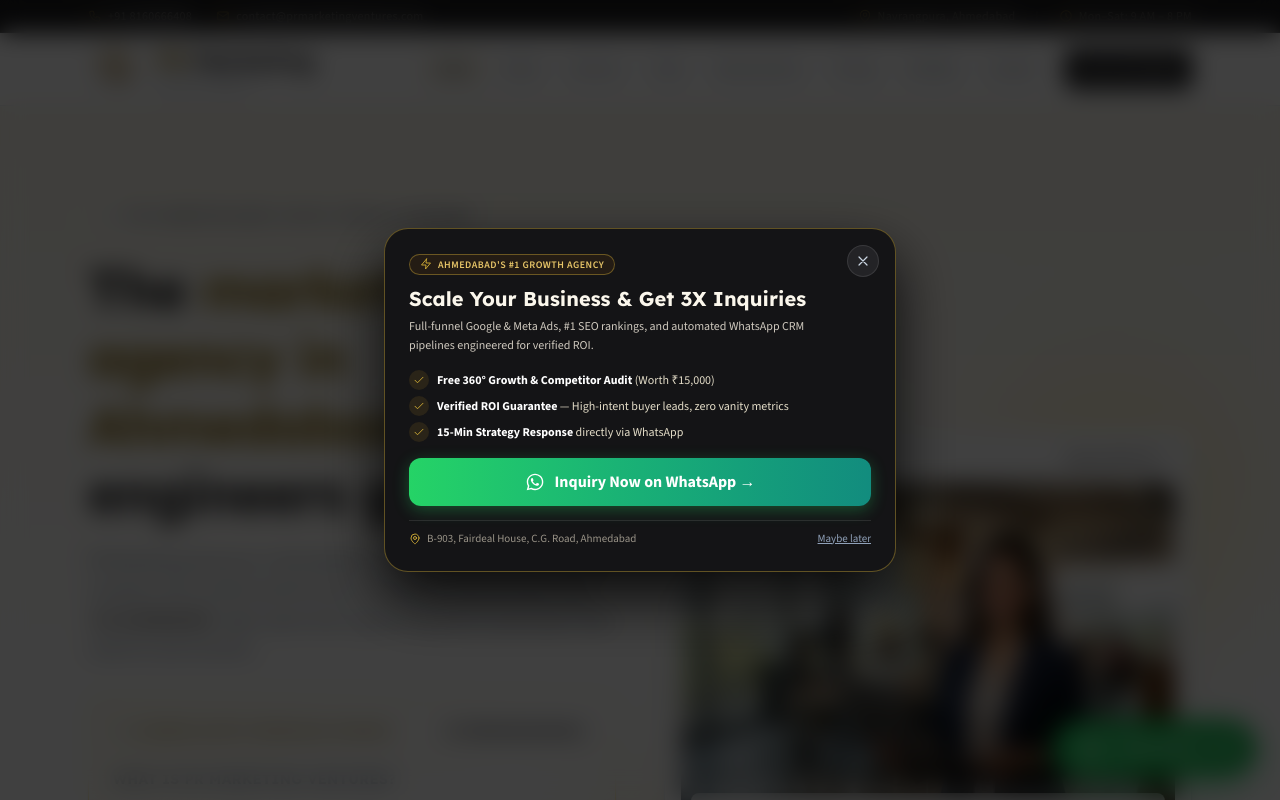
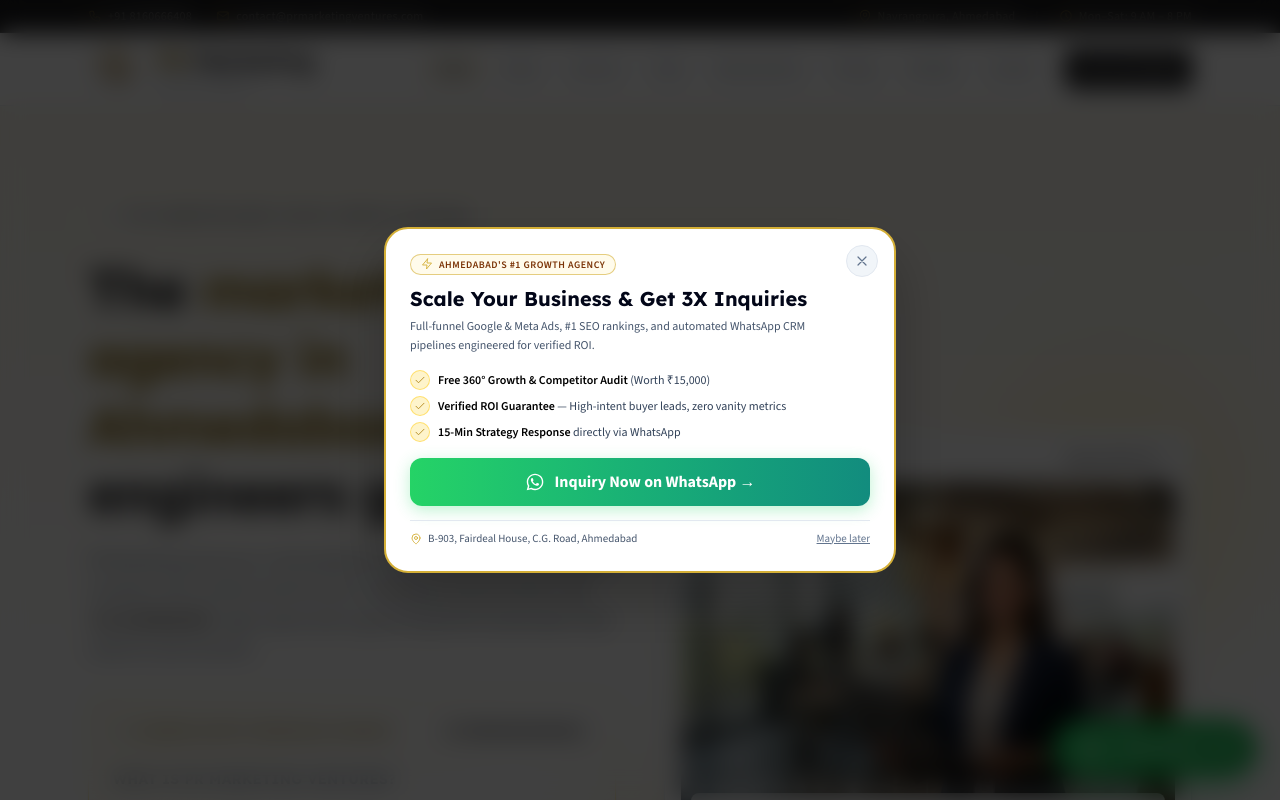
Before and after one commit to jobrecruitmentdev-lang/prmarketing, a Next.js app in the folder website/: page / in a window 1280 px wide. Shown: the top 800 px of the page. Built offline with nearby package versions, Linux system fonts and the light colour scheme.

Commit message:
deploy: auto-sync update before Hostinger deployment [2026-10-17 16:17:24]

```diff
--- a/website/components/InquiryPopupModal.tsx
+++ b/website/components/InquiryPopupModal.tsx
@@ -62,7 +62,7 @@
       onClick={handleClose}
     >
       <div
-        className="relative w-full max-w-lg rounded-3xl border border-[#d4af37]/40 bg-[#141416] p-5 sm:p-6 shadow-[0_25px_60px_rgba(0,0,0,0.85)] text-[#fbf7ec]"
+        className="relative w-full max-w-lg rounded-3xl border-2 border-[#d4af37] bg-white p-5 sm:p-6 shadow-[0_25px_60px_rgba(0,0,0,0.25)] text-slate-900"
         onClick={(e) => e.stopPropagation()} // Prevent click propagation
       >
         {/* Close Button */}
@@ -70,46 +70,46 @@
           type="button"
           onClick={handleClose}
           aria-label="Close inquiry popup"
-          className="absolute top-4 right-4 flex h-8 w-8 items-center justify-center rounded-full bg-[#232326] text-slate-300 hover:text-white hover:bg-[#323238] border border-white/10 transition-colors cursor-pointer"
+          className="absolute top-4 right-4 flex h-8 w-8 items-center justify-center rounded-full bg-slate-100 text-slate-500 hover:text-black hover:bg-slate-200 border border-slate-200 transition-colors cursor-pointer"
         >
           <IconX className="h-4 w-4" />
         </button>
 
         {/* Top Tag & Title */}
         <div className="pr-8">
-          <span className="inline-flex items-center gap-1.5 rounded-full border border-[#d4af37]/40 bg-[#241c14] px-2.5 py-0.5 text-[10px] font-semibold tracking-wider text-[#e7c568] uppercase">
+          <span className="inline-flex items-center gap-1.5 rounded-full border border-[#d4af37]/60 bg-amber-50 px-2.5 py-0.5 text-[10px] font-semibold tracking-wider text-amber-900 uppercase">
             <IconZap className="h-3 w-3 text-[#d4af37]" /> Ahmedabad&apos;s #1 Growth Agency
           </span>
           <h2
             id="inquiry-popup-title"
-            className="mt-2 font-heading text-lg sm:text-xl font-bold text-[#fbf7ec] leading-snug"
+            className="mt-2 font-heading text-lg sm:text-xl font-bold text-slate-950 leading-snug"
           >
             Scale Your Business &amp; Get 3X Inquiries
           </h2>
-          <p className="mt-1 text-xs text-[#cfc9be] leading-relaxed">
+          <p className="mt-1 text-xs text-slate-600 leading-relaxed">
             Full-funnel Google &amp; Meta Ads, #1 SEO rankings, and automated WhatsApp CRM pipelines engineered for verified ROI.
           </p>
         </div>
 
         {/* 3 Compact Bullets (Clean & No Scroll) */}
-        <div className="mt-3.5 space-y-1.5 text-xs text-[#e5dec9]">
+        <div className="mt-3.5 space-y-1.5 text-xs text-slate-700">
           <div className="flex items-center gap-2">
-            <span className="flex h-5 w-5 shrink-0 items-center justify-center rounded-full bg-[#2a2418] text-[#d4af37]">
+            <span className="flex h-5 w-5 shrink-0 items-center justify-center rounded-full bg-amber-100/90 text-[#b48a1e] border border-amber-300/60">
               <IconCheck className="h-3 w-3" />
             </span>
-            <span><strong className="text-white">Free 360° Growth &amp; Competitor Audit</strong> (Worth ₹15,000)</span>
+            <span><strong className="text-black font-semibold">Free 360° Growth &amp; Competitor Audit</strong> (Worth ₹15,000)</span>
           </div>
           <div className="flex items-center gap-2">
-            <span className="flex h-5 w-5 shrink-0 items-center justify-center rounded-full bg-[#2a2418] text-[#d4af37]">
+            <span className="flex h-5 w-5 shrink-0 items-center justify-center rounded-full bg-amber-100/90 text-[#b48a1e] border border-amber-300/60">
               <IconCheck className="h-3 w-3" />
             </span>
-            <span><strong className="text-white">Verified ROI Guarantee</strong> — High-intent buyer leads, zero vanity metrics</span>
+            <span><strong className="text-black font-semibold">Verified ROI Guarantee</strong> — High-intent buyer leads, zero vanity metrics</span>
           </div>
           <div className="flex items-center gap-2">
-            <span className="flex h-5 w-5 shrink-0 items-center justify-center rounded-full bg-[#2a2418] text-[#d4af37]">
+            <span className="flex h-5 w-5 shrink-0 items-center justify-center rounded-full bg-amber-100/90 text-[#b48a1e] border border-amber-300/60">
               <IconCheck className="h-3 w-3" />
             </span>
-            <span><strong className="text-white">15-Min Strategy Response</strong> directly via WhatsApp</span>
+            <span><strong className="text-black font-semibold">15-Min Strategy Response</strong> directly via WhatsApp</span>
           </div>
         </div>
 
@@ -130,15 +130,15 @@
         </div>
 
         {/* Office & Dismiss Footer (Single Compact Line) */}
-        <div className="mt-3.5 pt-2.5 border-t border-white/10 flex items-center justify-between text-[11px] text-[#9a9488]">
+        <div className="mt-3.5 pt-2.5 border-t border-slate-200 flex items-center justify-between text-[11px] text-slate-600">
           <span className="flex items-center gap-1.5 truncate mr-2">
             <IconMapPin className="h-3 w-3 text-[#d4af37] shrink-0" />
-            <span className="truncate">B-903, Fairdeal House, C.G. Road, Ahmedabad</span>
+            <span className="truncate font-medium">B-903, Fairdeal House, C.G. Road, Ahmedabad</span>
           </span>
           <button
             type="button"
             onClick={handleClose}
-            className="text-slate-400 hover:text-slate-200 underline cursor-pointer shrink-0"
+            className="text-slate-500 hover:text-black underline cursor-pointer shrink-0"
           >
             Maybe later
           </button>
```
